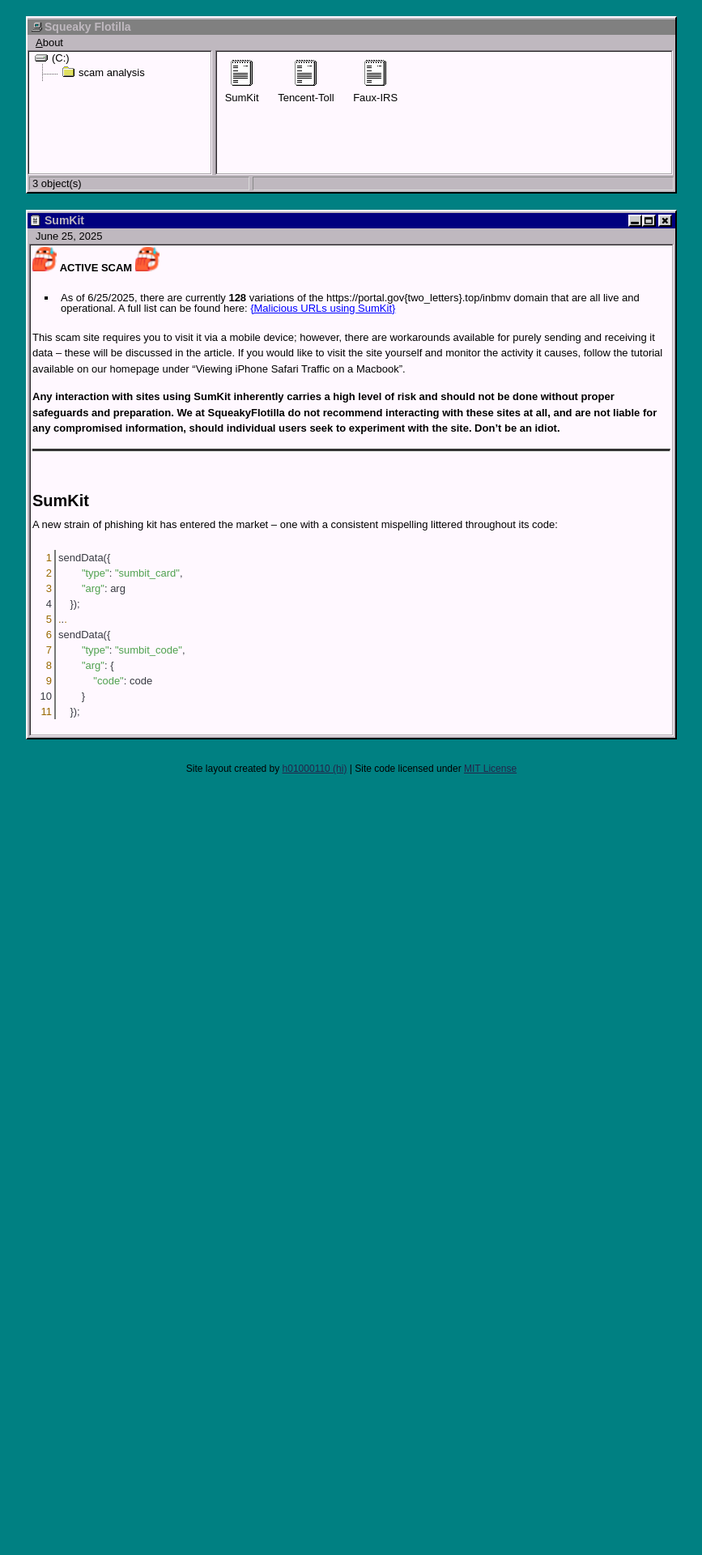
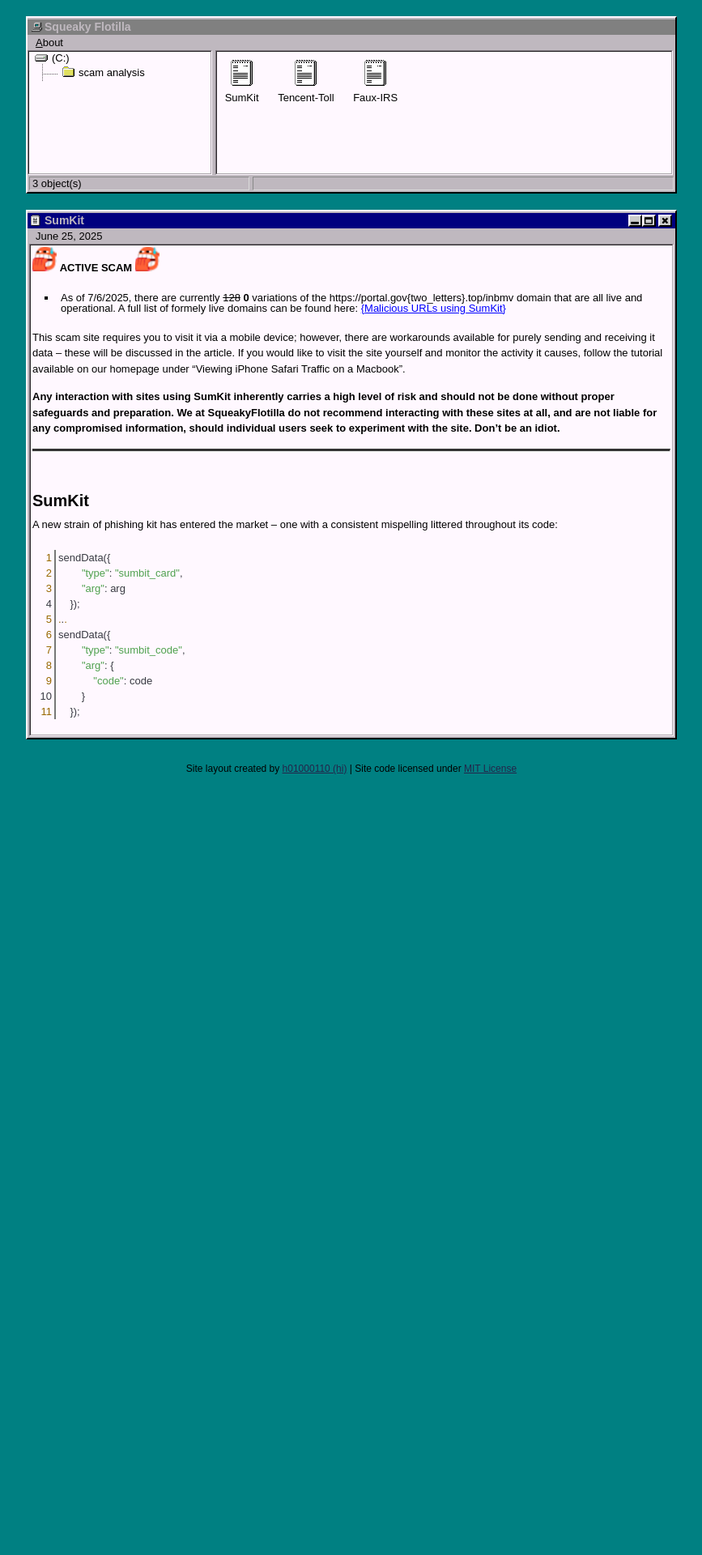
Before and after one commit to scattered-gonk/scattered-gonk.github.io, a Jekyll site: the page built from _posts/2025-25-06-SumKit.md, in a window 1280 px wide. Shown: the top 1920 px of the page at 81% size, without its empty margins (206-1073 px from the left). Built offline with Jekyll 4.4.1, drawn with Linux system fonts in a browser that asks for light colours.

Commit message:
Updated posts

```diff
--- a/_posts/2025-25-06-SumKit.md
+++ b/_posts/2025-25-06-SumKit.md
@@ -82,7 +82,7 @@
 
 <!-- <img src="/assets/smile.png" width="30" height="30">  *Likely an active scam, though no live samples listed below*  <img src="/assets/smile.png" width="30" height="30"> -->
 
-* As of 6/25/2025, there are currently **128** variations of the https://portal.gov{two_letters}.top/inbmv domain that are all live and operational. A full list can be found here: <a href="#popup1"> {Malicious URLs using SumKit} </a>
+* As of 7/6/2025, there are currently ~~128~~ **0** variations of the https://portal.gov{two_letters}.top/inbmv domain that are all live and operational. A full list of formely live domains can be found here: <a href="#popup1"> {Malicious URLs using SumKit} </a>
 <br>
 
 This scam site requires you to visit it via a mobile device; however, there are workarounds available for purely sending and receiving it data -- these will be discussed in the article. If you would like to visit the site yourself and monitor the activity it causes, follow the tutorial available on our homepage under "Viewing iPhone Safari Traffic on a Macbook".
```
